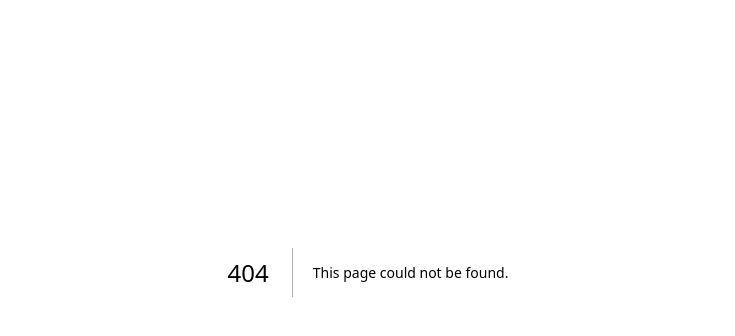
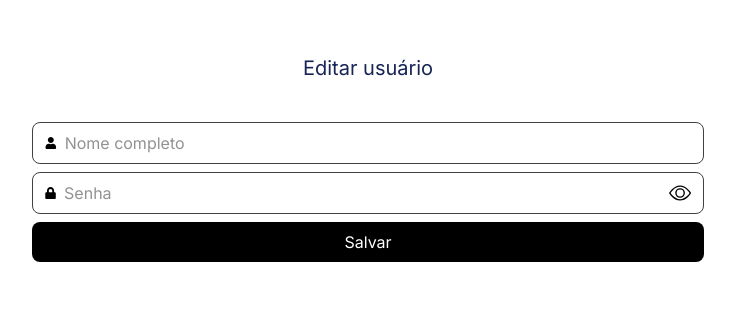
Before and after one commit to weligtonferreira/clinica-sepsys, a Next.js app: page /home/users/1/edit in a window 1280 px wide. Before the commit this address had no page. Shown: the part 128-464 px from the top of the page, without its empty margins (272-1007 px from the left). Built offline with nearby package versions, Linux system fonts and the light colour scheme; no server answers.

Commit message:
feat(users): create EditUserPage

```diff
--- /dev/null
+++ b/src/app/home/users/[userId]/edit/page.tsx
@@ -0,0 +1,116 @@
+'use client';
+
+import { api } from '@/http/api';
+import { User } from '@/interfaces';
+import { useParams } from 'next/navigation';
+import { useEffect, useState } from 'react';
+import { useForm } from 'react-hook-form';
+import { BsEye, BsEyeSlash } from 'react-icons/bs';
+import { FaLock, FaUser } from 'react-icons/fa';
+
+type UpdateUserSchema = {
+  name?: string;
+  password?: string;
+};
+
+export default function EditUserPage() {
+  const { register, handleSubmit, setValue } = useForm<UpdateUserSchema>();
+  const [isPasswordVisible, setIsPasswordVisible] = useState(false);
+  const { userId } = useParams();
+
+  async function handleUpdateUser(updateUserInput: UpdateUserSchema) {
+    console.log(updateUserInput);
+
+    try {
+      const { data } = await api.put(`/user/${userId}`, {
+        no_user: updateUserInput.name,
+      });
+      console.log(data);
+    } catch (error) {
+      console.log(error);
+    }
+  }
+
+  function toggleIsPasswordVisible() {
+    setIsPasswordVisible(!isPasswordVisible);
+  }
+
+  useEffect(() => {
+    async function handleFetchUser() {
+      try {
+        const { data: user } = await api.get<User>(`/user?id=${userId}`);
+        setValue('name', user.no_user);
+      } catch (error) {
+        console.log(error);
+      }
+    }
+
+    handleFetchUser();
+  }, []);
+
+  return (
+    <main className='flex items-center justify-center min-h-screen h-full w-full'>
+      <section className='flex flex-col items-center gap-10 bg-white rounded-lg p-8 text-black min-h-[500px] h-full min-w-3xl'>
+        <h1 className='text-xl text-blue-950'>Editar usuário</h1>
+
+        <form
+          className='flex flex-col gap-2 rounded-lg px-4 w-full'
+          onSubmit={handleSubmit(handleUpdateUser)}
+        >
+          <div className='input-group w-full'>
+            <label htmlFor='name' />
+
+            <div className='flex gap-2 items-center primary-input'>
+              <FaUser className='text-black' size={12} />
+
+              <input
+                id='name'
+                {...register('name')}
+                type='text'
+                placeholder='Nome completo'
+                className='outline-none w-full'
+              />
+            </div>
+          </div>
+
+          <div className='input-group w-full'>
+            <label htmlFor='password' />
+
+            <div className='flex gap-2 items-center primary-input'>
+              <FaLock className='text-black' size={12} />
+
+              <input
+                id='password'
+                {...register('password')}
+                type={isPasswordVisible ? 'text' : 'password'}
+                placeholder='Senha'
+                className='outline-none w-full'
+              />
+
+              {isPasswordVisible ? (
+                <BsEyeSlash
+                  onClick={toggleIsPasswordVisible}
+                  size={24}
+                  className='text-black cursor-pointer'
+                />
+              ) : (
+                <BsEye
+                  onClick={toggleIsPasswordVisible}
+                  size={24}
+                  className='text-black cursor-pointer'
+                />
+              )}
+            </div>
+          </div>
+
+          <button
+            className='bg-black text-white p-2 rounded-lg cursor-pointer'
+            type='submit'
+          >
+            Salvar
+          </button>
+        </form>
+      </section>
+    </main>
+  );
+}
```
